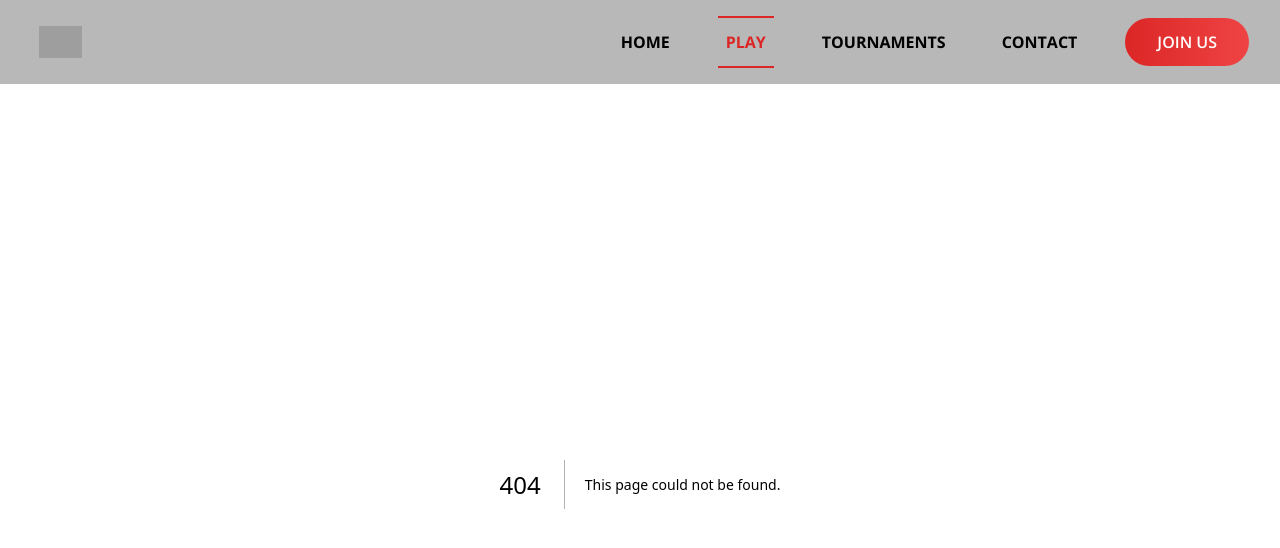
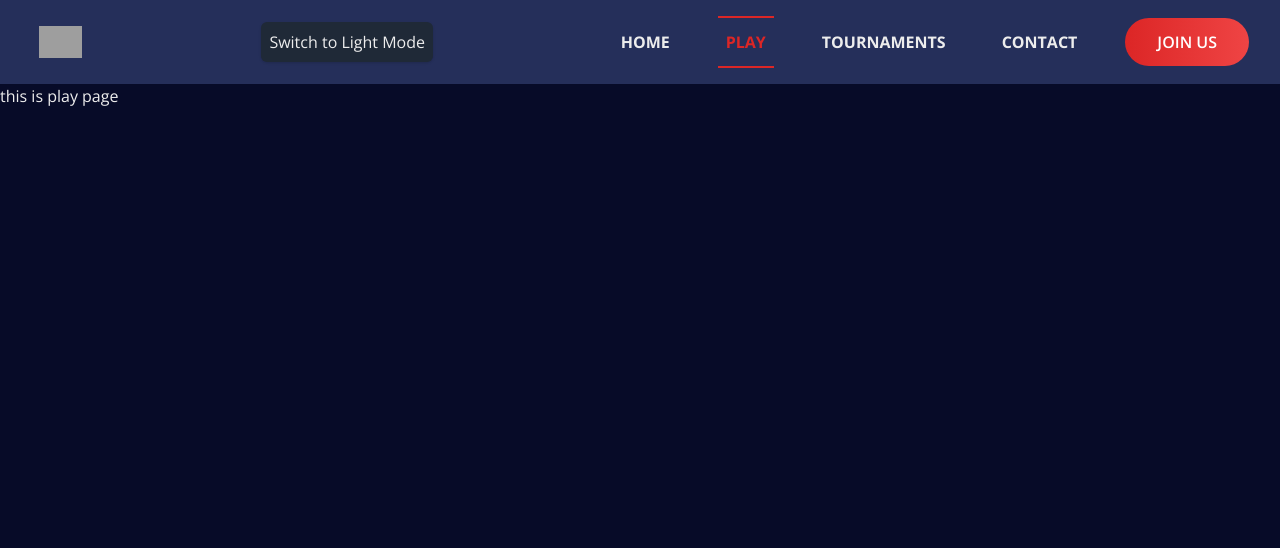
Before and after one commit to Nafiz-Al-Turabi/dooplo-gaming-client, a Next.js app: page /play in a window 1280 px wide. Before the commit this address had no page. Shown: the top 548 px of the page. Built offline with nearby package versions, Linux system fonts and the light colour scheme; grey boxes are pictures that could not be loaded.

Commit message:
Light mode and dark mode switching implemened

```diff
--- a/app/globals.css
+++ b/app/globals.css
@@ -7,15 +7,19 @@
   --foreground: #171717;
 }
 
-@media (prefers-color-scheme: dark) {
+.dark {
+  --background: #070b28;
+  --foreground: #ededed;
+}
+/* @media (prefers-color-scheme: dark) {
   :root {
     --background: #070b28;
     --foreground: #ededed;
   }
-}
+} */
 
 body {
+  background: var(--background);
   color: var(--foreground);
-  background: var(--background);
   font-family: "Open Sans", serif;
 }
--- a/app/layout.js
+++ b/app/layout.js
@@ -1,6 +1,7 @@
 import { Geist, Geist_Mono, Open_Sans } from "next/font/google";
 import "./globals.css";
 import Navbar from "@/components/shared/Navbar";
+import ThemeProvider from "@/components/Theme/ThemeProvider";
 
 export const metadata = {
   title: "Create Next App",
@@ -21,8 +22,10 @@ export default function RootLayout({ children }) {
         />
       </head>
       <body>
-        <Navbar />
-        {children}
+        <ThemeProvider>
+          <Navbar />
+          {children}
+        </ThemeProvider>
       </body>
     </html>
   );
--- a/app/page.js
+++ b/app/page.js
@@ -2,7 +2,7 @@ import Image from "next/image";
 
 export default function Home() {
   return (
-    <div className="grid grid-rows-[20px_1fr_20px] items-center justify-items-center p-8 pb-20 gap-16 sm:p-20 font-[family-name:var(--font-geist-sans)]">
+    <div>
       this is home...
     </div>
   );
--- /dev/null
+++ b/app/play/page.js
@@ -0,0 +1,11 @@
+import React from 'react';
+
+const Play = () => {
+    return (
+        <div>
+            this is play page
+        </div>
+    );
+};
+
+export default Play;
--- /dev/null
+++ b/components/Theme/ThemeProvider.js
@@ -0,0 +1,38 @@
+"use client";
+
+import { createContext, useContext, useEffect, useState } from "react";
+
+const ThemeContext = createContext();
+
+const ThemeProvider = ({ children }) => {
+  const [theme, setTheme] = useState(null);
+
+  useEffect(() => {
+    const storedTheme = localStorage.getItem("theme") || "dark";
+    setTheme(storedTheme);
+    const root = window.document.documentElement;
+    root.classList.toggle("dark", storedTheme === "dark");
+  }, []);
+
+  const toggleTheme = () => {
+    const newTheme = theme === "dark" ? "light" : "dark";
+    setTheme(newTheme);
+    const root = window.document.documentElement;
+    root.classList.toggle("dark", newTheme === "dark");
+    localStorage.setItem("theme", newTheme);
+  };
+
+  if (theme === null) {
+    return null;
+  }
+
+  return (
+    <ThemeContext.Provider value={{ theme, toggleTheme }}>
+      {children}
+    </ThemeContext.Provider>
+  );
+};
+
+export default ThemeProvider;
+
+export const useTheme = () => useContext(ThemeContext);
--- a/components/shared/Navbar.js
+++ b/components/shared/Navbar.js
@@ -3,10 +3,12 @@ import Link from "next/link";
 import { usePathname } from "next/navigation";
 import { useState } from "react";
 import { IoClose, IoMenuOutline } from "react-icons/io5";
+import { useTheme } from "../Theme/ThemeProvider";
 
 const Navbar = () => {
   const pathname = usePathname();
   const [menuOpen, setMenuOpen] = useState(false);
+  const {theme,toggleTheme } = useTheme();
 
   const navItems = [
     { href: "/", label: "Home" },
@@ -20,12 +22,17 @@ const Navbar = () => {
   };
 
   return (
-    <div className="bg-[#b8b8b8] dark:bg-[#252f5a]">
+    <div className="bg-[#c2c2c2] shadow-lg dark:shadow-none dark:bg-[#252f5a]">
       <div className="max-w-[1250px] mx-auto flex justify-between items-center p-4">
-        {/* Logo Section */}
         <Link href="/" className="ml-2">
           <img src="/images/logo.png" alt="logo" className="h-8" />
         </Link>
+        <button
+      onClick={toggleTheme}
+      className="p-2 bg-gray-200 dark:bg-gray-800 rounded-md shadow"
+    >
+      {theme === 'dark' ? 'Switch to Light Mode' : 'Switch to Dark Mode'}
+    </button>
 
         {/* Desktop Navigation */}
         <div className="hidden lg:flex space-x-10 items-center">
@@ -37,7 +44,7 @@ const Navbar = () => {
                 (pathname === item.href
                   ? "text-red-600 border-y-2 border-opacity-100 py-3 "
                   : "") +
-                "px-2 font-bold uppercase border-red-600 hover:py-3 hover:text-red-600 hover:border-y-2 border-opacity-0 hover:border-opacity-100 duration-300"
+                " dark:text-[[#a1aed4] px-2 font-bold uppercase border-red-600 hover:py-3 hover:text-red-600 hover:border-y-2 border-opacity-0 hover:border-opacity-100 duration-300"
               }
             >
               {item.label}
--- a/tailwind.config.mjs
+++ b/tailwind.config.mjs
@@ -1,5 +1,6 @@
 /** @type {import('tailwindcss').Config} */
 export default {
+  darkMode: 'class',
   content: [
     "./pages/**/*.{js,ts,jsx,tsx,mdx}",
     "./components/**/*.{js,ts,jsx,tsx,mdx}",
```
